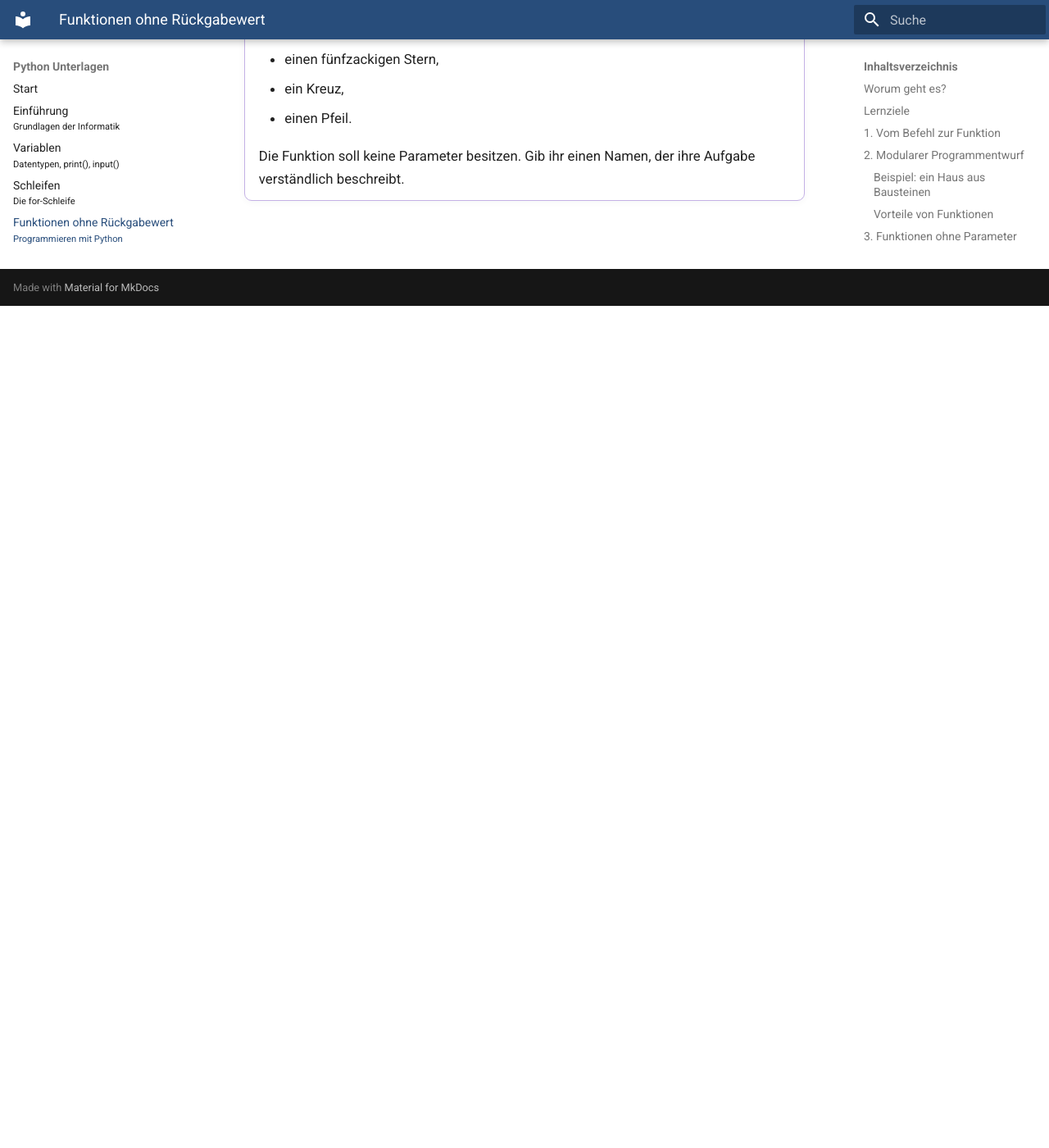
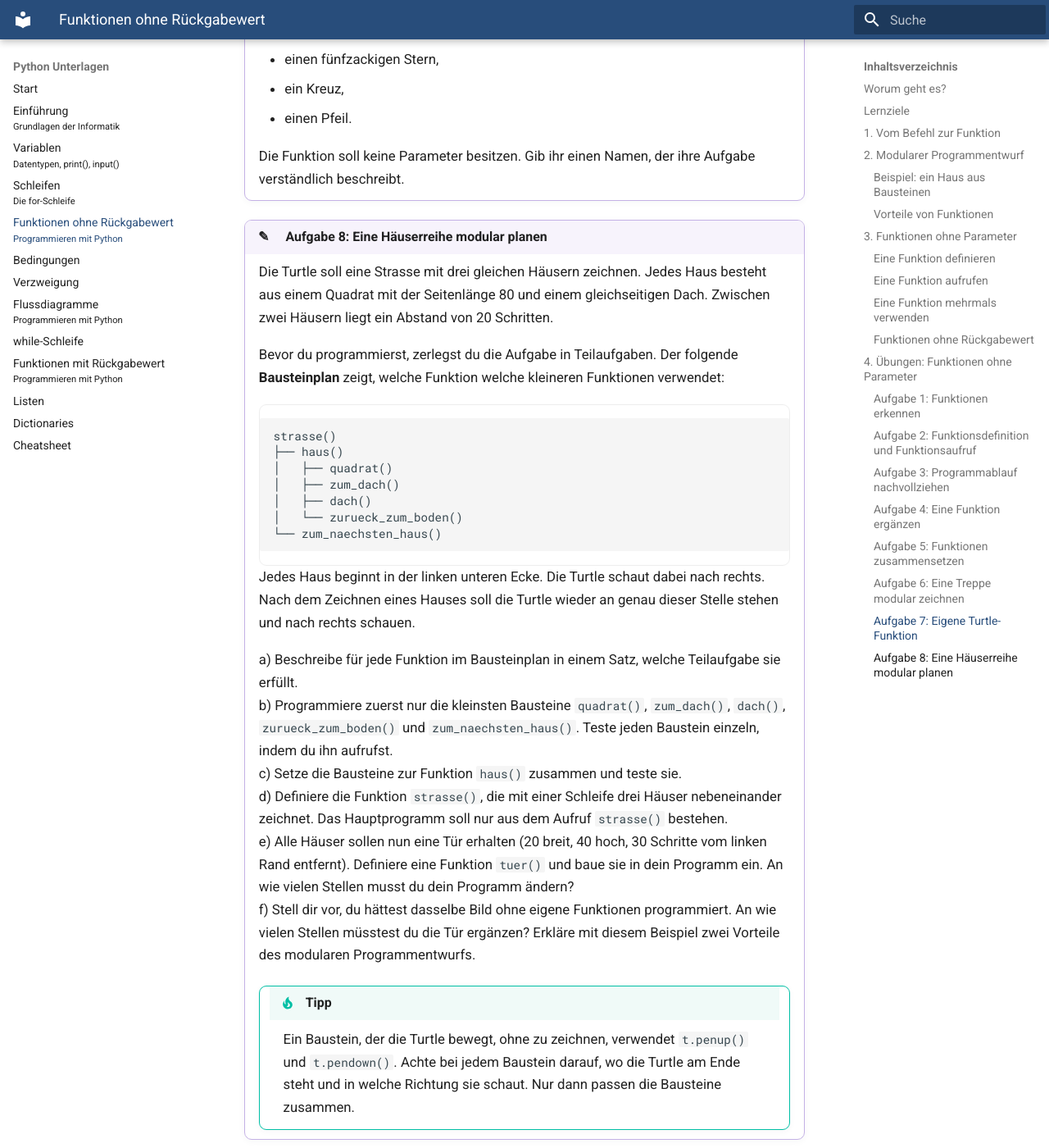
Before and after one commit to kus-pythonbuch/kus-pythonbuch.github.io, an MkDocs documentation site: the page built from docs/funktionen-ohne-rueckgabewert.md, in a window 1280 px wide and 1400 px high, scrolled down 8513 px. Shown: the whole window at 82% size. Built offline with MkDocs 1.6.1 and Material for MkDocs 9.7.7, drawn with Linux system fonts in a browser that asks for light colours; before the commit the page ends 8886 px from its top, so only the background shows below that.

Commit message:
änderung fx

````diff
--- a/docs/funktionen-ohne-rueckgabewert.md
+++ b/docs/funktionen-ohne-rueckgabewert.md
@@ -322,3 +322,31 @@
 - einen Pfeil.
 
 Die Funktion soll keine Parameter besitzen. Gib ihr einen Namen, der ihre Aufgabe verständlich beschreibt.
+
+### Aufgabe 8: Eine Häuserreihe modular planen
+
+Die Turtle soll eine Strasse mit drei gleichen Häusern zeichnen. Jedes Haus besteht aus einem Quadrat mit der Seitenlänge 80 und einem gleichseitigen Dach. Zwischen zwei Häusern liegt ein Abstand von 20 Schritten.
+
+Bevor du programmierst, zerlegst du die Aufgabe in Teilaufgaben. Der folgende **Bausteinplan** zeigt, welche Funktion welche kleineren Funktionen verwendet:
+
+```text
+strasse()
+├── haus()
+│   ├── quadrat()
+│   ├── zum_dach()
+│   ├── dach()
+│   └── zurueck_zum_boden()
+└── zum_naechsten_haus()
+```
+
+Jedes Haus beginnt in der linken unteren Ecke. Die Turtle schaut dabei nach rechts. Nach dem Zeichnen eines Hauses soll die Turtle wieder an genau dieser Stelle stehen und nach rechts schauen.
+
+a) Beschreibe für jede Funktion im Bausteinplan in einem Satz, welche Teilaufgabe sie erfüllt.
+b) Programmiere zuerst nur die kleinsten Bausteine `quadrat()`, `zum_dach()`, `dach()`, `zurueck_zum_boden()` und `zum_naechsten_haus()`. Teste jeden Baustein einzeln, indem du ihn aufrufst.
+c) Setze die Bausteine zur Funktion `haus()` zusammen und teste sie.
+d) Definiere die Funktion `strasse()`, die mit einer Schleife drei Häuser nebeneinander zeichnet. Das Hauptprogramm soll nur aus dem Aufruf `strasse()` bestehen.
+e) Alle Häuser sollen nun eine Tür erhalten (20 breit, 40 hoch, 30 Schritte vom linken Rand entfernt). Definiere eine Funktion `tuer()` und baue sie in dein Programm ein. An wie vielen Stellen musst du dein Programm ändern?
+f) Stell dir vor, du hättest dasselbe Bild ohne eigene Funktionen programmiert. An wie vielen Stellen müsstest du die Tür ergänzen? Erkläre mit diesem Beispiel zwei Vorteile des modularen Programmentwurfs.
+
+!!! tip "Tipp"
+    Ein Baustein, der die Turtle bewegt, ohne zu zeichnen, verwendet `t.penup()` und `t.pendown()`. Achte bei jedem Baustein darauf, wo die Turtle am Ende steht und in welche Richtung sie schaut. Nur dann passen die Bausteine zusammen.
````
